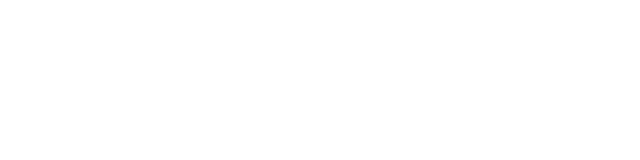
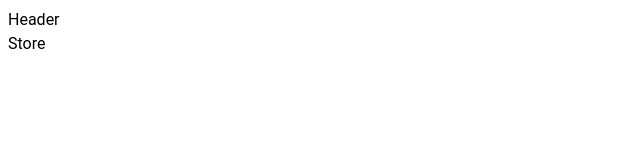
Before and after one commit to Igorhsandrade/qik-serve-challenge, a React (Vite) app: page /menu in a window 1280 px wide. Shown: the top 160 px of the page, without its empty margins (0-640 px from the left). Built offline with nearby package versions, Linux system fonts and the light colour scheme.

Commit message:
adding routes

```diff
--- a/src/App.tsx
+++ b/src/App.tsx
@@ -1,5 +1,14 @@
+import { BrowserRouter } from 'react-router-dom';
+import Layout from './containers/layout';
+
 function App() {
-  return <></>;
+  return (
+    <>
+      <BrowserRouter>
+        <Layout />
+      </BrowserRouter>
+    </>
+  );
 }
 
 export default App;
--- /dev/null
+++ b/src/constants/appStrings/menu.ts
@@ -0,0 +1,8 @@
+const menuTitles = {
+  menu: 'Menu',
+  login: 'Login',
+  user: 'User',
+  contact: 'Contact'
+};
+
+export { menuTitles };
--- /dev/null
+++ b/src/constants/routes/routes.ts
@@ -0,0 +1,18 @@
+import { menuTitles } from '../appStrings/menu';
+
+const menuRoutes = {
+  menu: {
+    path: '/menu',
+    label: menuTitles.menu
+  },
+  login: {
+    path: '/login',
+    label: menuTitles.login
+  },
+  contact: {
+    path: '/contact',
+    label: menuTitles.contact
+  }
+};
+
+export { menuRoutes };
--- /dev/null
+++ b/src/containers/appRoutes/index.tsx
@@ -0,0 +1,19 @@
+import { Navigate, Route, Routes } from 'react-router-dom';
+import { menuRoutes } from '../../constants/routes/routes';
+import Store from '../store';
+import Contact from '../contact';
+import Login from '../login';
+
+const AppRoutes = () => {
+  return (
+    <Routes>
+      <Route path="/" element={<Navigate to={menuRoutes.menu.path} />} />
+      <Route path={menuRoutes.menu.path} element={<Store />} />
+      <Route path={menuRoutes.contact.path} element={<Contact />} />
+      <Route path={menuRoutes.login.path} element={<Login />} />
+      <Route path="*" element={<Navigate to={menuRoutes.menu.path} />} />
+    </Routes>
+  );
+};
+
+export default AppRoutes;
--- /dev/null
+++ b/src/containers/contact/index.tsx
@@ -0,0 +1,5 @@
+const Contact = () => {
+  return <div>Contact</div>;
+};
+
+export default Contact;
--- /dev/null
+++ b/src/containers/header/index.tsx
@@ -0,0 +1,5 @@
+const Header = () => {
+  return <div>Header</div>;
+};
+
+export default Header;
--- /dev/null
+++ b/src/containers/layout/index.tsx
@@ -0,0 +1,13 @@
+import Header from '../header';
+import AppRoutes from '../appRoutes';
+
+const Layout = () => {
+  return (
+    <div>
+      <Header />
+      <AppRoutes />
+    </div>
+  );
+};
+
+export default Layout;
--- /dev/null
+++ b/src/containers/login/index.tsx
@@ -0,0 +1,5 @@
+const Login = () => {
+  return <div>Login</div>;
+};
+
+export default Login;
--- /dev/null
+++ b/src/containers/store/index.tsx
@@ -0,0 +1,5 @@
+const Store = () => {
+  return <div>Store</div>;
+};
+
+export default Store;
```
